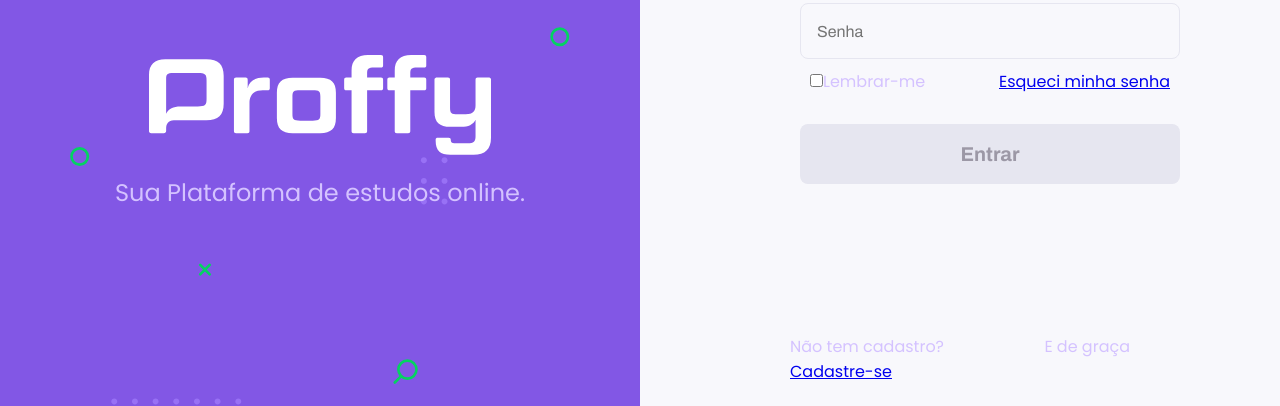
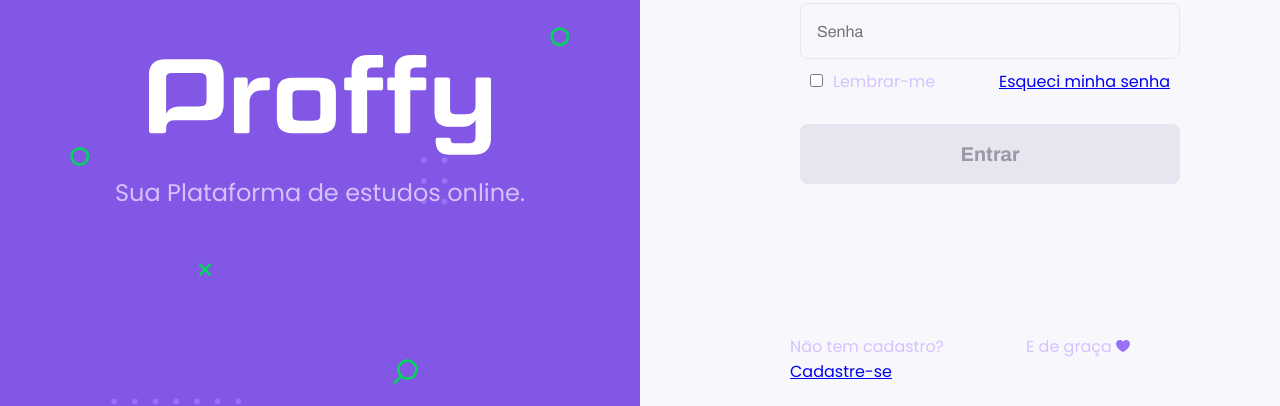
Before and after one commit to MarquesSouza/NLW_PROFFY, a React (Create React App) app in the folder web/: page /login in a window 1280 px wide. Shown: the part 279-685 px from the top of the page. Built offline with nearby package versions, Linux system fonts and the light colour scheme.

Commit message:
styles corrections login

```diff
--- a/web/src/pages/Landing/index.tsx
+++ b/web/src/pages/Landing/index.tsx
@@ -4,7 +4,7 @@
 import landingImg from '../../assets/images/landing.svg';
 import stydyIcon from '../../assets/images/icons/study.svg';
 import giveClassesIcon from '../../assets/images/icons/give-classes.svg';
-import purpleHeartIcon from '../../assets/images/icons/purple-heart.svg'
+import purpleHeartIcon from '../../assets/images/icons/purple-heart.svg';
 
 import './styles.css';
 import api from '../../services/api';
--- a/web/src/pages/LoginForm/index.tsx
+++ b/web/src/pages/LoginForm/index.tsx
@@ -4,6 +4,8 @@
 import Banner from '../../components/Banner';
 import Input from '../../components/Input';
 import Button from '../../components/Button';
+import purpleHeartIcon from '../../assets/images/icons/purple-heart.svg';
+
 function LoginForm(){
     return (
         <div id="page-login-container" className="container">
@@ -18,7 +20,7 @@
                     <div className="option-container">
                             <div className="checkbox-block">
                                 <input type="checkbox" className="checkbox"/>
-                                <label >Lembrar-me</label>
+                                <label className="label-checkbox">Lembrar-me</label>
                             </div>
                              <Link to="/recover-password" className="RecoverPassword"> Esqueci minha senha </Link>
 
@@ -36,8 +38,8 @@
                         </div>
                         <div className="messagem-block">
                         <label  className="messagem">
-                            E de graça
-                            <img src="" alt=""/>
+                            E de graça {'   '}
+                            <img src={purpleHeartIcon} alt="Coração Roxo"/>
                         </label>
                         </div>
                     </div>
--- a/web/src/pages/LoginForm/styles.css
+++ b/web/src/pages/LoginForm/styles.css
@@ -38,8 +38,10 @@
     justify-content: space-between;
     padding: 1rem;
 }
-#page-login-container .checkbox-block{
+#page-login-container .checkbox-block .label-checkbox{
+    margin-left: 1rem;
 }
+
 #page-login-container .footer-block{
     padding: 0 15rem;
     display:  flex;
```
